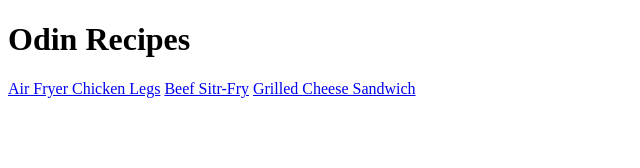
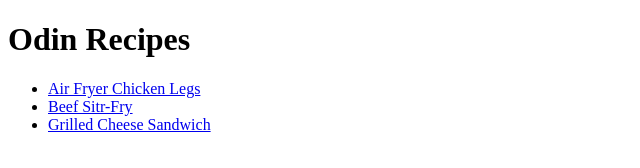
Before and after one commit to jpleonardxyz/odin-recipes, a plain HTML site: page index.html in a window 1280 px wide. Shown: the whole page, without its empty margins (0-640 px from the left). Drawn offline with Linux system fonts and the light colour scheme.

Commit message:
Change format of links in index.html

```diff
--- a/index.html
+++ b/index.html
@@ -10,9 +10,12 @@
     <body>
         <h1>Odin Recipes</h1>
 
-        <a href="recipes/air-fryer-chicken.html">Air Fryer Chicken Legs</a>
-        <a href="recipes/beef-stir-fry.html">Beef Sitr-Fry</a>
-        <a href="recipes/grilled-cheese.html">Grilled Cheese Sandwich</a>
+        <ul>
+            <li><a href="recipes/air-fryer-chicken.html">Air Fryer Chicken Legs</a></li>
+            <li><a href="recipes/beef-stir-fry.html">Beef Sitr-Fry</a></li>
+            <li><a href="recipes/grilled-cheese.html">Grilled Cheese Sandwich</a></li>
+        </ul>
+
     </body>
 
 </html>
```
